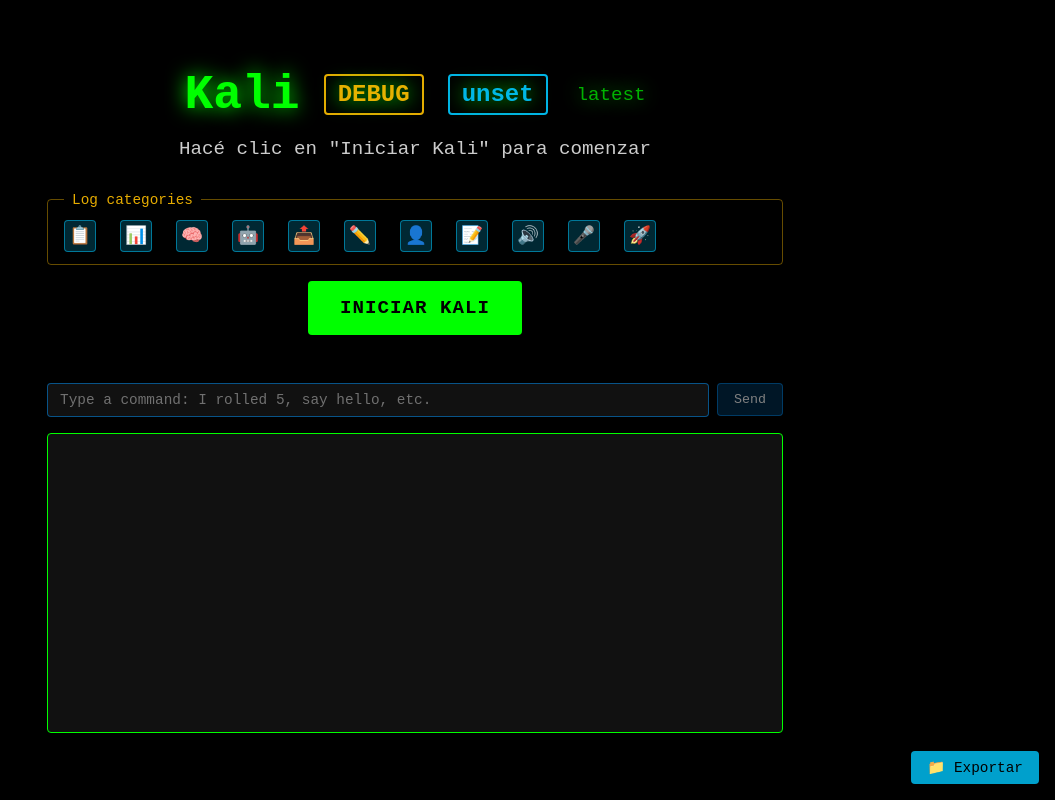
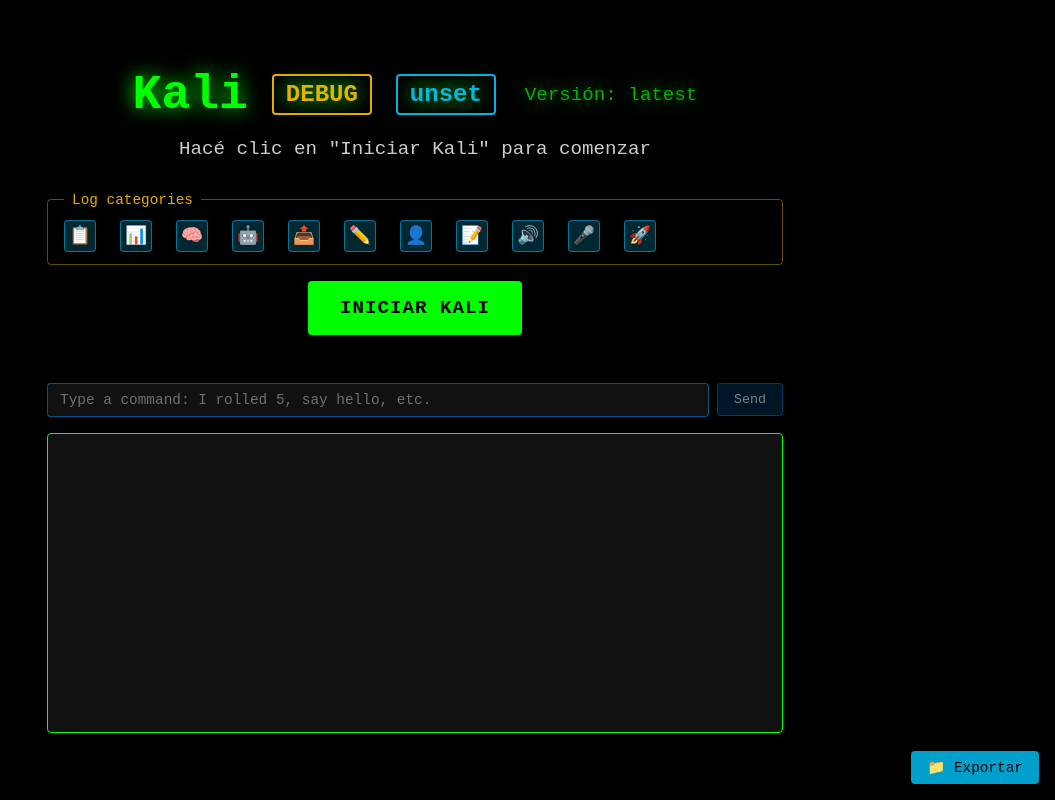
Before and after one commit to fseitun/kali, a website built with Vite: page debug/index.html in a window 1280 px wide. Shown: the whole page, without its empty margins (225-1280 px from the left). Built offline with nearby package versions, Linux system fonts and the light colour scheme; no server answers.

Commit message:
Update version notice and refresh button localization in debug and main files
- Modified the version notice in HTML to use a span for dynamic messages and updated the refresh button text.
- Enhanced the debug and main TypeScript files to set localized text for the version notice and refresh button upon loading.
- Added Spanish and English translations for the new version notice message and refresh button text.

```diff
--- a/debug/index.html
+++ b/debug/index.html
@@ -18,7 +18,8 @@
         </h1>
         <p id="status"></p>
         <p id="version-notice" class="version-notice" hidden aria-live="polite">
-          New version available. <button type="button" id="version-refresh">Refresh</button>
+          <span id="version-notice-message"></span>
+          <button type="button" id="version-refresh"></button>
         </p>
         <fieldset class="log-options" id="log-options">
           <legend>Log categories</legend>
--- a/src/debug.ts
+++ b/src/debug.ts
@@ -71,10 +71,16 @@ class KaliDebugApp {
     const llmIndicator = document.getElementById("llm-indicator");
     if (llmIndicator) llmIndicator.textContent = getLLMDisplayLabel();
 
+    const versionNoticeMessage = document.getElementById("version-notice-message");
+    const versionRefresh = document.getElementById("version-refresh");
+    if (versionNoticeMessage) versionNoticeMessage.textContent = t("ui.versionNoticeMessage");
+    if (versionRefresh) versionRefresh.textContent = t("ui.versionRefreshButton");
+
     const versionCurrent = document.getElementById("version-current");
     if (versionCurrent) {
-      versionCurrent.textContent = CONFIG.BUILD_ID;
-      versionCurrent.title = `Build: ${CONFIG.BUILD_ID}`;
+      const buildLabel = t("ui.buildLabel");
+      versionCurrent.textContent = `${buildLabel}${CONFIG.BUILD_ID}`;
+      versionCurrent.title = `${buildLabel}${CONFIG.BUILD_ID}`;
     }
 
     // eslint-disable-next-line no-console -- build id for DevTools when verifying deployed version
--- a/src/i18n/locales/en-US.ts
+++ b/src/i18n/locales/en-US.ts
@@ -46,6 +46,9 @@ export const enUS = {
     wakeWordReady: 'Say "{wakeWord}" to wake me up',
     savedGameDetected: 'Saved game detected. Say "{wakeWord}, continue" or "{wakeWord}, new game"',
     exportLogs: "📁 Export",
+    versionNoticeMessage: "New version available.",
+    versionRefreshButton: "Refresh",
+    buildLabel: "Build: ",
     status: {
       initializing: "Initializing...",
       loading: "Loading model...",
--- a/src/i18n/locales/es-AR.ts
+++ b/src/i18n/locales/es-AR.ts
@@ -46,6 +46,9 @@ export const esAR = {
     wakeWordReady: 'Decí "{wakeWord}" para despertarme',
     savedGameDetected: 'Partida guardada. Decí "{wakeWord}, seguir" o "{wakeWord}, juego nuevo"',
     exportLogs: "📁 Exportar",
+    versionNoticeMessage: "Hay una nueva versión.",
+    versionRefreshButton: "Actualizar",
+    buildLabel: "Versión: ",
     status: {
       initializing: "Iniciando...",
       loading: "Cargando modelo...",
```
Also changed, not shown: index.html (+2 -1 lines), src/main.ts (+7 -2 lines), 1 other file.
